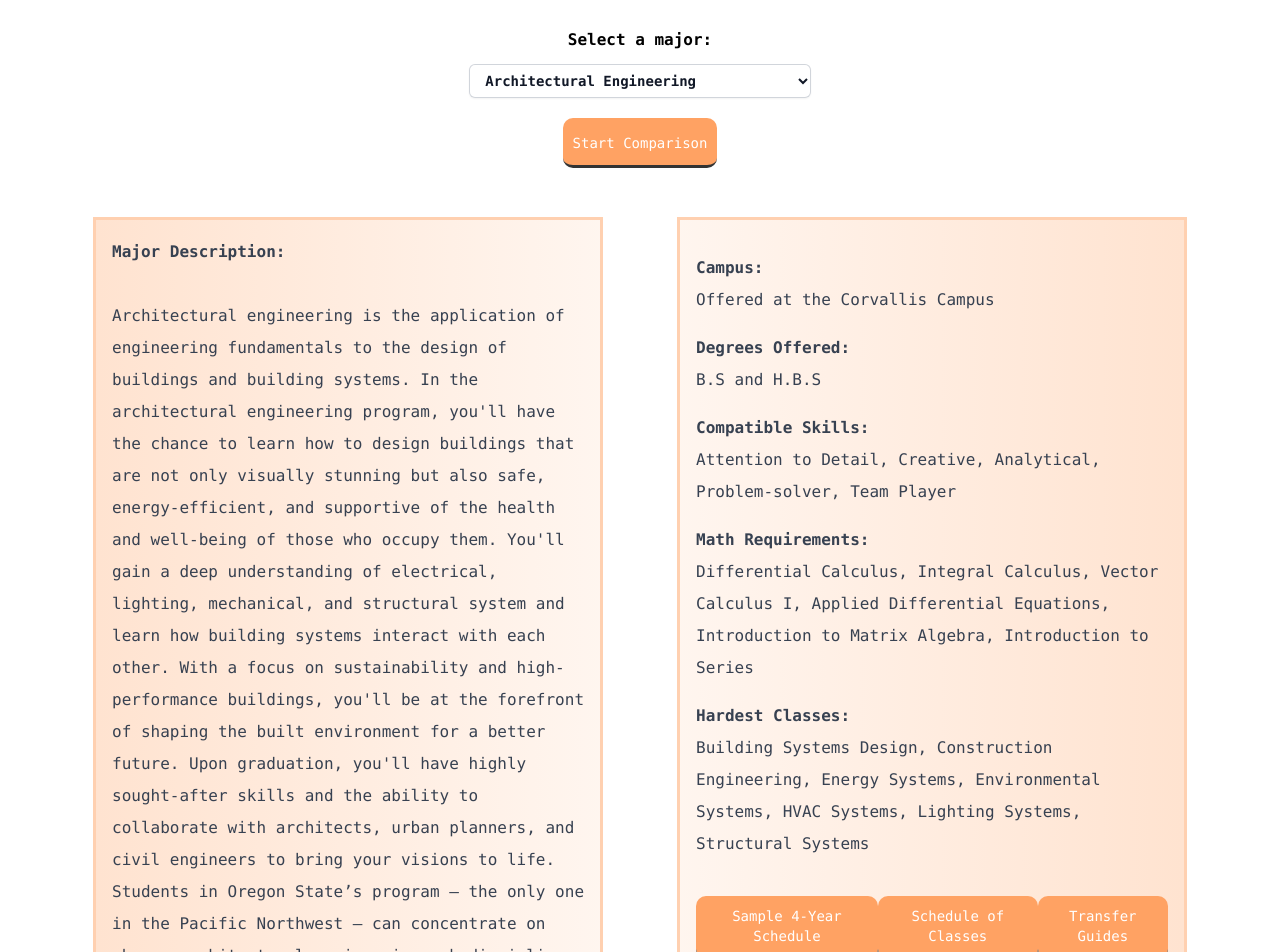
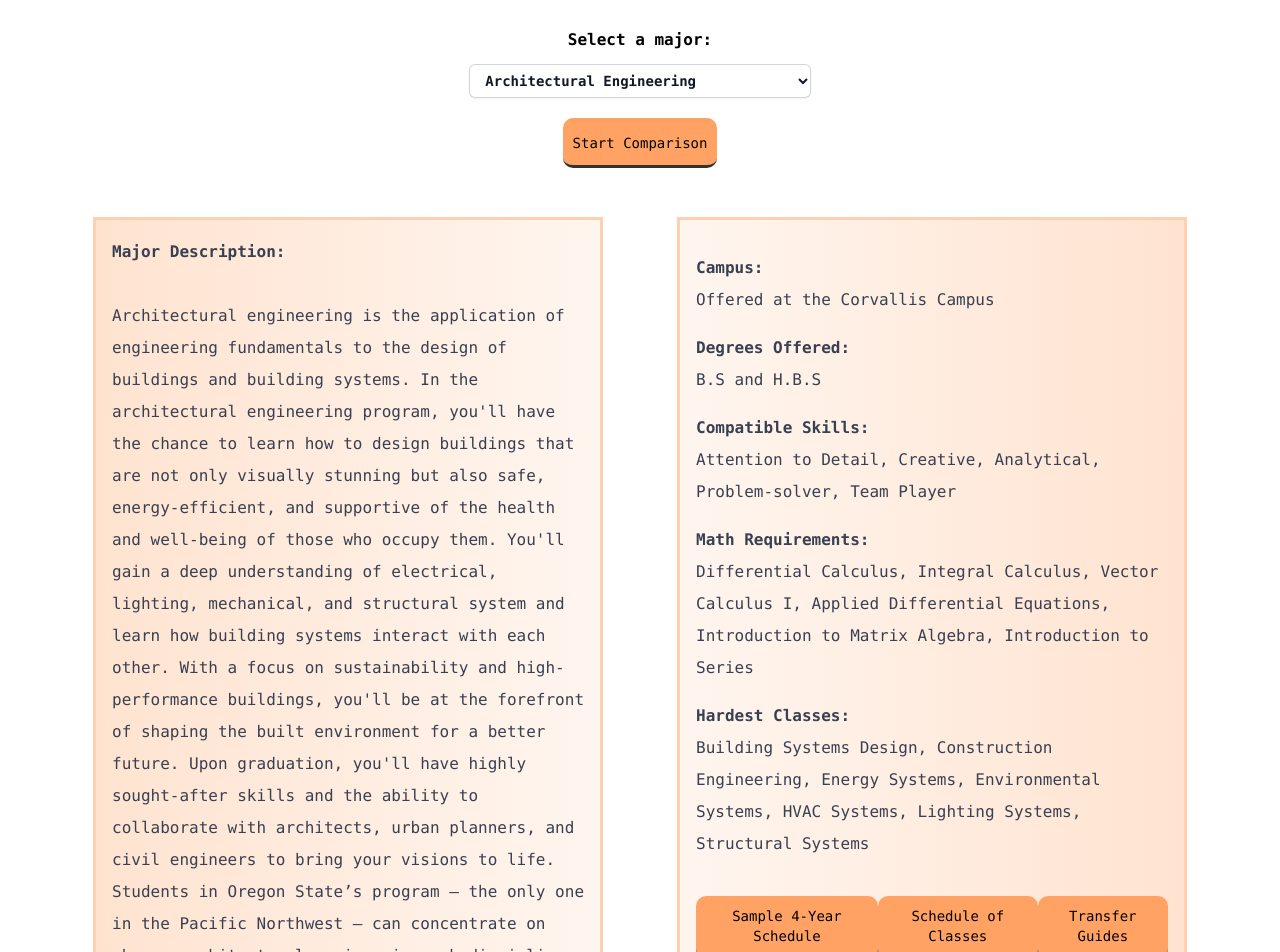
Before and after one commit to cleog/CleoCapstone, a Next.js app in the folder MajorExplNextJS/: page /majors in a window 1280 px wide. Shown: the part 100-1052 px from the top of the page. Built offline with nearby package versions, Linux system fonts and the light colour scheme.

Commit message:
improved contrast for accessibility

```diff
--- a/MajorExplNextJS/src/app/admin/editquestion/page.js
+++ b/MajorExplNextJS/src/app/admin/editquestion/page.js
@@ -191,7 +191,7 @@ export default function Home(parms) {
         const hasNoErrors = inputErrors && inputErrors.length === 0
 
         return <main className="flex min-h-screen flex-col items-center font-mono p-24 bg-white">
-            <button className="bg-orange p-1 text-white w-30 h-15 self-start"><a href="/admin"><svg xmlns="http://www.w3.org/2000/svg" fill="none" viewBox="0 0 24 24" strokeWidth={1.5} stroke="currentColor" className="w-6 h-6">
+            <button className="bg-orange p-1 text-black w-30 h-15 self-start"><a href="/admin"><svg xmlns="http://www.w3.org/2000/svg" fill="none" viewBox="0 0 24 24" strokeWidth={1.5} stroke="currentColor" className="w-6 h-6">
                 <path strokeLinecap="round" strokeLinejoin="round" d="M9 15 3 9m0 0 6-6M3 9h12a6 6 0 0 1 0 12h-3" />
             </svg>
             </a></button>
@@ -241,13 +241,13 @@ export default function Home(parms) {
 
                                     </button>
                                 </span>)}
-                                <button onClick={() => addMatchHandler(ai)} className="bg-orange p-1 ml-4 text-m" type="button">Add</button>
+                                <button onClick={() => addMatchHandler(ai)} className="bg-orange p-1 ml-4 text-black text-m" type="button">Add</button>
                             </div>
                         ))}
                         <div className="py-8">
                             <span>
-                                <button onClick={addAnswerHandler} className="bg-orange" type="button">Add Answer</button>
-                                <button className="ml-8 bg-orange" onClick={hasNoErrors ? handleSubmitHandler : handleSubmitErrorHandler} type="button" enabled={inputErrors && inputErrors.length == 0}>
+                                <button onClick={addAnswerHandler} className="bg-orange text-black" type="button">Add Answer</button>
+                                <button className="ml-8 bg-orange text-black" onClick={hasNoErrors ? handleSubmitHandler : handleSubmitErrorHandler} type="button" enabled={inputErrors && inputErrors.length == 0}>
                                     Submit
                                 </button>
                             </span>
--- a/MajorExplNextJS/src/app/admin/page.js
+++ b/MajorExplNextJS/src/app/admin/page.js
@@ -125,7 +125,7 @@ export default function Home(parms) {
                                         ))}
                                     </td>
                                     <td className='text-med border border-1 border-orange w-20'>
-                                        <button className="bg-orange text-sm w-17 text-white"><Link className='hover:underline' href={`./admin/editquestion?id=${questionName._id}`}>Edit</Link></button>
+                                        <button className="bg-orange text-sm w-17 text-black"><Link className='hover:underline' href={`./admin/editquestion?id=${questionName._id}`}>Edit</Link></button>
                                         <button className="bg-red-600 text-sm w-17 text-white"><Link className='hover:underline' href="#" onClick={() => deleteQuestionHandler(questionName._id)}>Delete</Link></button>
                                     </td>
                                 </tr>
@@ -133,7 +133,7 @@ export default function Home(parms) {
                         </tbody>
                     </table>
                     <div className="flex justify-center">
-                        <button className='bg-orange rounded-md hover:bg-orange/70' onClick={addQuestionHandler}>Add Question</button>
+                        <button className='bg-orange rounded-md hover:bg-orange/70 text-black' onClick={addQuestionHandler}>Add Question</button>
                     </div>
                 </div>
             </main>
--- a/MajorExplNextJS/src/app/majors/page.js
+++ b/MajorExplNextJS/src/app/majors/page.js
@@ -30,7 +30,7 @@ export default function Home() {
         <select name="majors" id="majorsDropdown" onChange={onOptionChangeHandler} className="w-1/3 inline-flex gap-x-1.5 rounded-md bg-white px-3 py-2 text-sm font-semibold text-gray-900 shadow-sm ring-1 ring-inset ring-gray-300 hover:bg-gray-50">
           {majorsList.map(m => <option key={m.name} value={m.name}>{m.name}</option>)}
         </select>
-        <button className="bg-orange text-white"><a className="text-sm text-white hover:underline" href="/compare">Start Comparison </a></button>
+        <button className="bg-orange text-black"><a className="text-sm text-black hover:underline" href="/compare">Start Comparison </a></button>
       </div>
 
       {/* Grid with two columns */}
@@ -84,9 +84,9 @@ export default function Home() {
             {selectedMajorInfo.hardestClasses}
           </div>
           <div className='mt-4 text-xs leading-8 text-gray-700 flex justify-evenly'>
-            <button className="bg-orange text-sm text-white"><a className="text-white hover:underline" href={selectedMajorInfo.samplePlan}>Sample 4-Year Schedule </a></button>
-            <button className="bg-orange text-sm text-white"><a className="text-white hover:underline" href={selectedMajorInfo.extraInfo}>Schedule of Classes</a></button>
-            <button className="bg-orange text-sm text-white"><a className="text-white hover:underline" href={"https://engineering.oregonstate.edu/tools-services/advising/transfer-student-guides"}>Transfer Guides</a></button>
+            <button className="bg-orange text-sm text-black"><a className="text-black hover:underline" href={selectedMajorInfo.samplePlan}>Sample 4-Year Schedule </a></button>
+            <button className="bg-orange text-sm text-black"><a className="text-black hover:underline" href={selectedMajorInfo.extraInfo}>Schedule of Classes</a></button>
+            <button className="bg-orange text-sm text-black"><a className="text-black hover:underline" href={"https://engineering.oregonstate.edu/tools-services/advising/transfer-student-guides"}>Transfer Guides</a></button>
           </div>
         </div>
 
--- a/MajorExplNextJS/src/app/quiz/page.js
+++ b/MajorExplNextJS/src/app/quiz/page.js
@@ -25,8 +25,8 @@ const ResultsView = ({ results }) => {
           ))
         }
         <span>
-          <button className="bg-orange text-white mr-4"><a className="font-medium text-white hover:underline" href='/quiz'>Retake Quiz</a></button>
-          <button className="bg-orange text-white"><a className="font-medium text-white hover:underline" href='/majors'>View Majors</a></button>
+          <button className="bg-orange text-black mr-4"><a className="font-medium text-black hover:underline" href='/quiz'>Retake Quiz</a></button>
+          <button className="bg-orange text-black"><a className="font-medium text-black hover:underline" href='/majors'>View Majors</a></button>
         </span>
       </div>
   )
@@ -147,11 +147,11 @@ export default function Home() {
             ))}
           </div>
           <span>
-            <button className="text-sm bg-orange text-white mr-4" onClick={handlePrevious}>Previous</button>
+            <button className="text-sm bg-orange text-black mr-4" onClick={handlePrevious}>Previous</button>
             {currentQuestion === questions.length - 1 ? (
-              <button className="text-sm bg-orange text-white" onClick={handleSubmit}>Submit</button>
+              <button className="text-sm bg-orange text-black" onClick={handleSubmit}>Submit</button>
             ) : (
-              <button className="text-sm bg-orange text-white" onClick={handleNext}>Next</button>
+              <button className="text-sm bg-orange text-black" onClick={handleNext}>Next</button>
             )}
           </span>
         </div>
```
